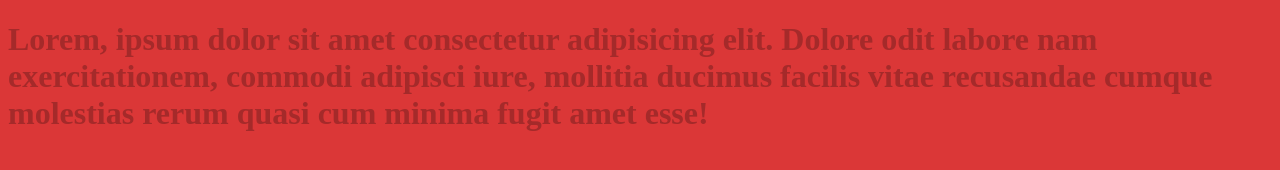
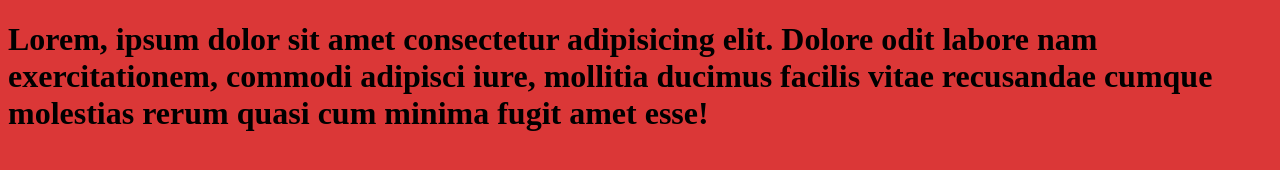
Before and after one commit to Christian1315/gitTest, a plain HTML site: page index.html in a window 1280 px wide. Drawn offline with Linux system fonts and the light colour scheme.

Commit message:
color text changed

```diff
--- a/index.html
+++ b/index.html
@@ -7,6 +7,6 @@
     <title>Laravel|Git</title>
 </head>
 <body style="background-color:rgb(219, 55, 55)">
-    <h1 style="color:brown">Lorem, ipsum dolor sit amet consectetur adipisicing elit. Dolore odit labore nam exercitationem, commodi adipisci iure, mollitia ducimus facilis vitae recusandae cumque molestias rerum quasi cum minima fugit amet esse!</h1>
+    <h1 style="color:fff">Lorem, ipsum dolor sit amet consectetur adipisicing elit. Dolore odit labore nam exercitationem, commodi adipisci iure, mollitia ducimus facilis vitae recusandae cumque molestias rerum quasi cum minima fugit amet esse!</h1>
 </body>
 </html>
```
